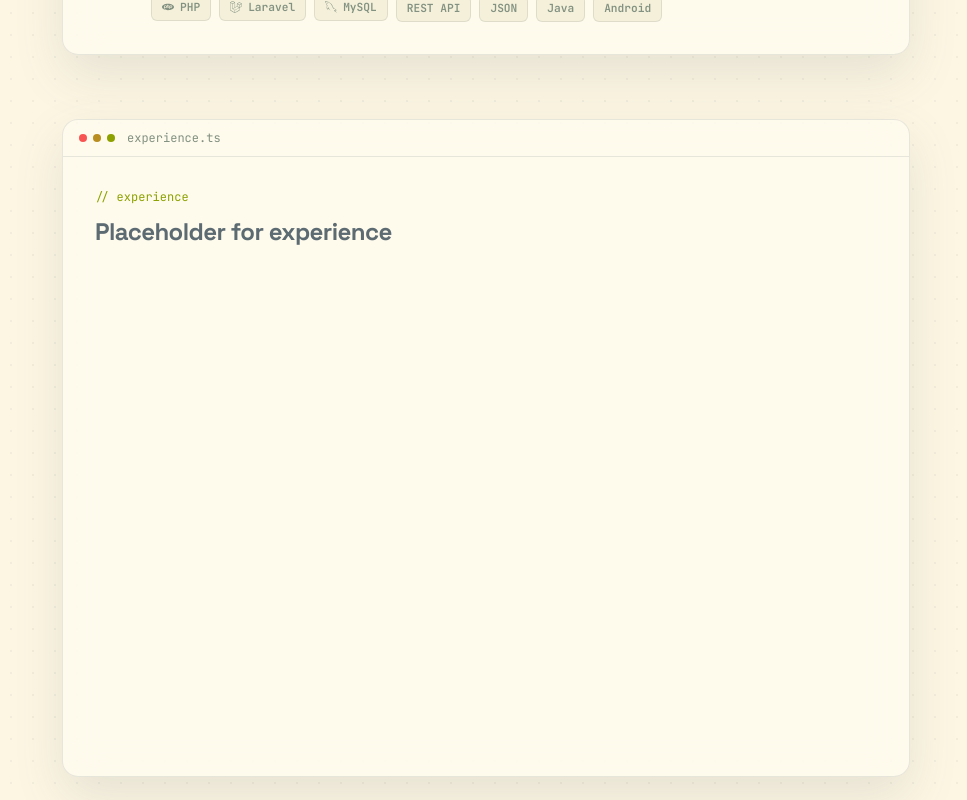
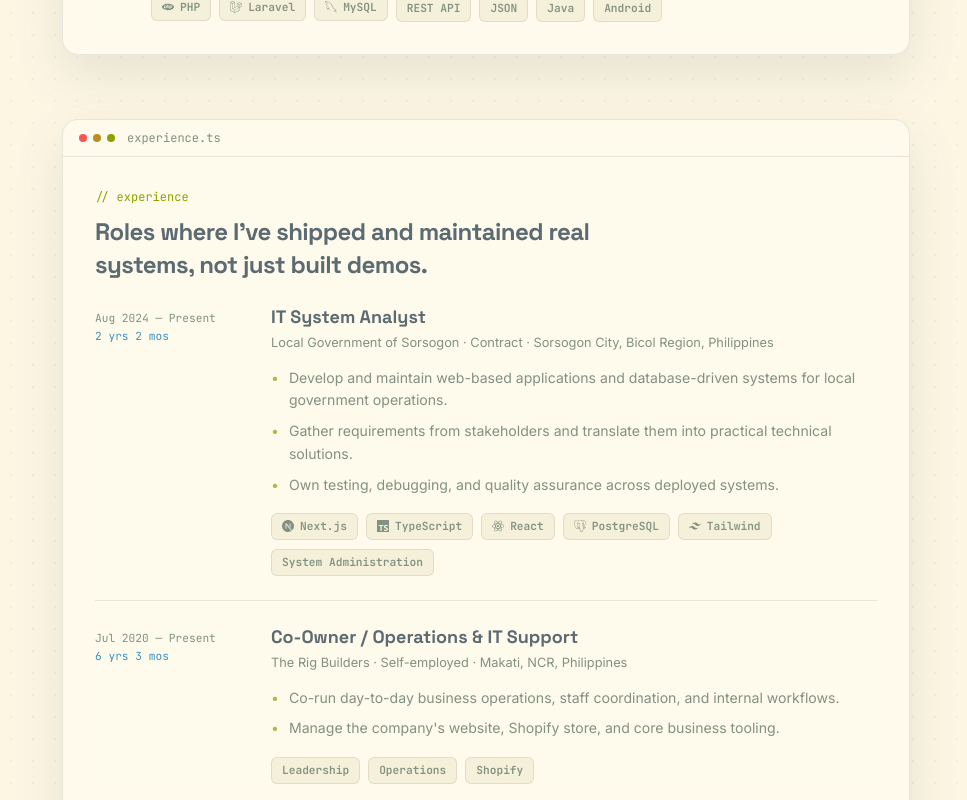
Before and after one commit to sgxtract/hushgrove, a Next.js app: page / in a window 1280 px wide. Shown: the part 2000-2800 px from the top of the page, without its empty margins (154-1121 px from the left). Built offline with nearby package versions, Linux system fonts and the light colour scheme.

Commit message:
feat(experience): add Experience timeline with auto-calculated durations (#8)

```diff
--- a/app/page.tsx
+++ b/app/page.tsx
@@ -3,10 +3,14 @@ import { About } from "@/components/sections/About";
 import { Hero } from "@/components/sections/hero/Hero";
 import { Skills } from "@/components/sections/Skills";
 import { Projects } from "@/components/sections/projects/Projects";
+import { Experience } from "@/components/sections/experience/Experience";
 import { SectionCard } from "@/components/ui/SectionCard";
 import { navLinks } from "@/data/navigation";
 
-const builtSections = ["about", "skills", "projects"];
+// Rebuild the page daily so "Present" durations stay current
+export const revalidate = 86400;
+
+const builtSections = ["about", "skills", "projects", "experience"];
 
 export default function Home() {
   return (
@@ -17,6 +21,7 @@ export default function Home() {
         <About />
         <Skills />
         <Projects />
+        <Experience />
         {navLinks
           .filter(({ id }) => !builtSections.includes(id))
           .map(({ id, label }) => (
--- /dev/null
+++ b/components/sections/experience/Experience.tsx
@@ -0,0 +1,26 @@
+import { SectionCard } from "@/components/ui/SectionCard";
+import { experience } from "@/data/experience";
+import { sectionFiles } from "@/data/navigation";
+import { ExperienceItem } from "./ExperienceItem";
+
+export function Experience() {
+  return (
+    <SectionCard
+      id="experience"
+      filename={sectionFiles.experience}
+      tag={experience.tag}
+      title={experience.title}
+    >
+      <ol className="divide-y divide-line">
+        {experience.items.map((item) => (
+          <li
+            key={`${item.role}-${item.company}`}
+            className="py-6 first:pt-2 last:pb-0"
+          >
+            <ExperienceItem item={item} />
+          </li>
+        ))}
+      </ol>
+    </SectionCard>
+  );
+}
--- /dev/null
+++ b/components/sections/experience/ExperienceItem.tsx
@@ -0,0 +1,68 @@
+import { SkillChip } from "@/components/ui/SkillChip";
+import { skillIcons } from "@/data/skills";
+import { formatDuration, formatYearMonth, monthsBetween } from "@/lib/date";
+import type { ExperienceItem as ExperienceItemData } from "@/types";
+
+interface ExperienceItemProps {
+  item: ExperienceItemData;
+}
+
+export function ExperienceItem({ item }: ExperienceItemProps) {
+  const {
+    role,
+    company,
+    employmentType,
+    location,
+    startDate,
+    endDate,
+    highlights,
+    tags,
+  } = item;
+  const duration = formatDuration(monthsBetween(startDate, endDate));
+
+  return (
+    <article className="grid gap-3 sm:grid-cols-[9.5rem_1fr] sm:gap-6">
+      <div className="font-mono text-[0.7rem] leading-relaxed sm:pt-1">
+        <p className="text-muted">
+          <time dateTime={startDate}>{formatYearMonth(startDate)}</time>
+          {" — "}
+          {endDate ? (
+            <time dateTime={endDate}>{formatYearMonth(endDate)}</time>
+          ) : (
+            "Present"
+          )}
+        </p>
+        <p className="text-blue">{duration}</p>
+      </div>
+
+      <div className="min-w-0">
+        <h3 className="font-display text-lg font-bold leading-snug">{role}</h3>
+        <p className="mt-1 text-[0.8rem] text-muted">
+          {[company, employmentType, location].join(" · ")}
+        </p>
+
+        <ul className="mt-3.5 space-y-2">
+          {highlights.map((highlight) => (
+            <li
+              key={highlight}
+              className="flex gap-2.5 text-[0.88rem] leading-relaxed text-muted"
+            >
+              <span aria-hidden="true" className="text-green/70">
+                •
+              </span>
+              <span>{highlight}</span>
+            </li>
+          ))}
+        </ul>
+
+        <ul aria-label={`${role} skills`} className="mt-4 flex flex-wrap gap-2">
+          {tags.map((tag) => (
+            <li key={tag}>
+              <SkillChip name={tag} icon={skillIcons.get(tag)} />
+            </li>
+          ))}
+        </ul>
+      </div>
+    </article>
+  );
+}
--- a/components/sections/projects/ProjectItem.tsx
+++ b/components/sections/projects/ProjectItem.tsx
@@ -2,7 +2,6 @@ import { ArrowUpRight } from "lucide-react";
 import { FaGithub } from "react-icons/fa6";
 import { SkillChip } from "@/components/ui/SkillChip";
 import { skillIcons } from "@/data/skills";
-import { GrMysql } from "react-icons/gr";
 import { cn } from "@/lib/utils";
 import type { IconComponent, Project, ProjectStatus } from "@/types";
 
--- /dev/null
+++ b/data/experience.ts
@@ -0,0 +1,70 @@
+import type { ExperienceContent } from "@/types";
+
+export const experience: ExperienceContent = {
+  tag: "experience",
+  title:
+    "Roles where I've shipped and maintained real systems, not just built demos.",
+  items: [
+    {
+      role: "IT System Analyst",
+      company: "Local Government of Sorsogon",
+      employmentType: "Contract",
+      location: "Sorsogon City, Bicol Region, Philippines",
+      startDate: "2024-08",
+      endDate: null,
+      highlights: [
+        "Develop and maintain web-based applications and database-driven systems for local government operations.",
+        "Gather requirements from stakeholders and translate them into practical technical solutions.",
+        "Own testing, debugging, and quality assurance across deployed systems.",
+      ],
+      tags: [
+        "Next.js",
+        "TypeScript",
+        "React",
+        "PostgreSQL",
+        "Tailwind",
+        "System Administration",
+      ],
+    },
+    {
+      role: "Co-Owner / Operations & IT Support",
+      company: "The Rig Builders",
+      employmentType: "Self-employed",
+      location: "Makati, NCR, Philippines",
+      startDate: "2020-07",
+      endDate: null,
+      highlights: [
+        "Co-run day-to-day business operations, staff coordination, and internal workflows.",
+        "Manage the company's website, Shopify store, and core business tooling.",
+      ],
+      tags: ["Leadership", "Operations", "Shopify"],
+    },
+    {
+      role: "DevOps Engineer",
+      company: "Chevron Holdings Inc. (Manila Shared Services Center)",
+      employmentType: "Internship",
+      location: "NCR, Philippines",
+      startDate: "2019-12",
+      endDate: "2020-03",
+      highlights: [
+        "Built automated test scripts with Selenium (C#/.NET) and Worksoft Certify.",
+        "Supported Selenium Grid setup and Java-based test automation.",
+        "Ran automated testing across enterprise systems including SAP, Salesforce, and Maximo.",
+      ],
+      tags: ["Selenium", "Test Automation", "C#/.NET"],
+    },
+    {
+      role: "Software Quality Assurance Engineer",
+      company: "Samsung Electronics",
+      employmentType: "Internship",
+      location: "Metro Manila, Philippines",
+      startDate: "2019-08",
+      endDate: "2019-11",
+      highlights: [
+        "Developed mobile test automation scripts using Selenium and Java.",
+        "Performed QA testing and documented findings across test cycles.",
+      ],
+      tags: ["QA", "Selenium", "Java"],
+    },
+  ],
+};
--- /dev/null
+++ b/lib/date.ts
@@ -0,0 +1,42 @@
+const monthFormatter = new Intl.DateTimeFormat("en-US", {
+  month: "short",
+  year: "numeric",
+  timeZone: "UTC",
+});
+
+function parseYearMonth(value: string) {
+  const [year, month] = value.split("-").map(Number);
+  return { year, month };
+}
+
+/** "2024-08" → "Aug 2024" */
+export function formatYearMonth(value: string) {
+  const { year, month } = parseYearMonth(value);
+  return monthFormatter.format(new Date(Date.UTC(year, month - 1)));
+}
+
+/** Counts months inclusively, like LinkedIn: Aug–Nov = 4 months */
+export function monthsBetween(
+  start: string,
+  end: string | null,
+  now = new Date(),
+) {
+  const from = parseYearMonth(start);
+  const to = end
+    ? parseYearMonth(end)
+    : { year: now.getUTCFullYear(), month: now.getUTCMonth() + 1 };
+
+  return (to.year - from.year) * 12 + (to.month - from.month) + 1;
+}
+
+/** 26 → "2 yrs 2 mos", 4 → "4 mos", 12 → "1 yr" */
+export function formatDuration(totalMonths: number) {
+  const years = Math.floor(totalMonths / 12);
+  const months = totalMonths % 12;
+  const parts: string[] = [];
+
+  if (years > 0) parts.push(`${years} ${years === 1 ? "yr" : "yrs"}`);
+  if (months > 0) parts.push(`${months} ${months === 1 ? "mo" : "mos"}`);
+
+  return parts.join(" ");
+}
--- a/types/index.ts
+++ b/types/index.ts
@@ -80,6 +80,12 @@ export interface ExperienceItem {
   tags: string[];
 }
 
+export interface ExperienceContent {
+  tag: string;
+  title: string;
+  items: ExperienceItem[];
+}
+
 export interface NavLink {
   id: string; // matches the section's id, e.g. "about"
   label: string; // tab text, e.g. "about.tsx"
```
